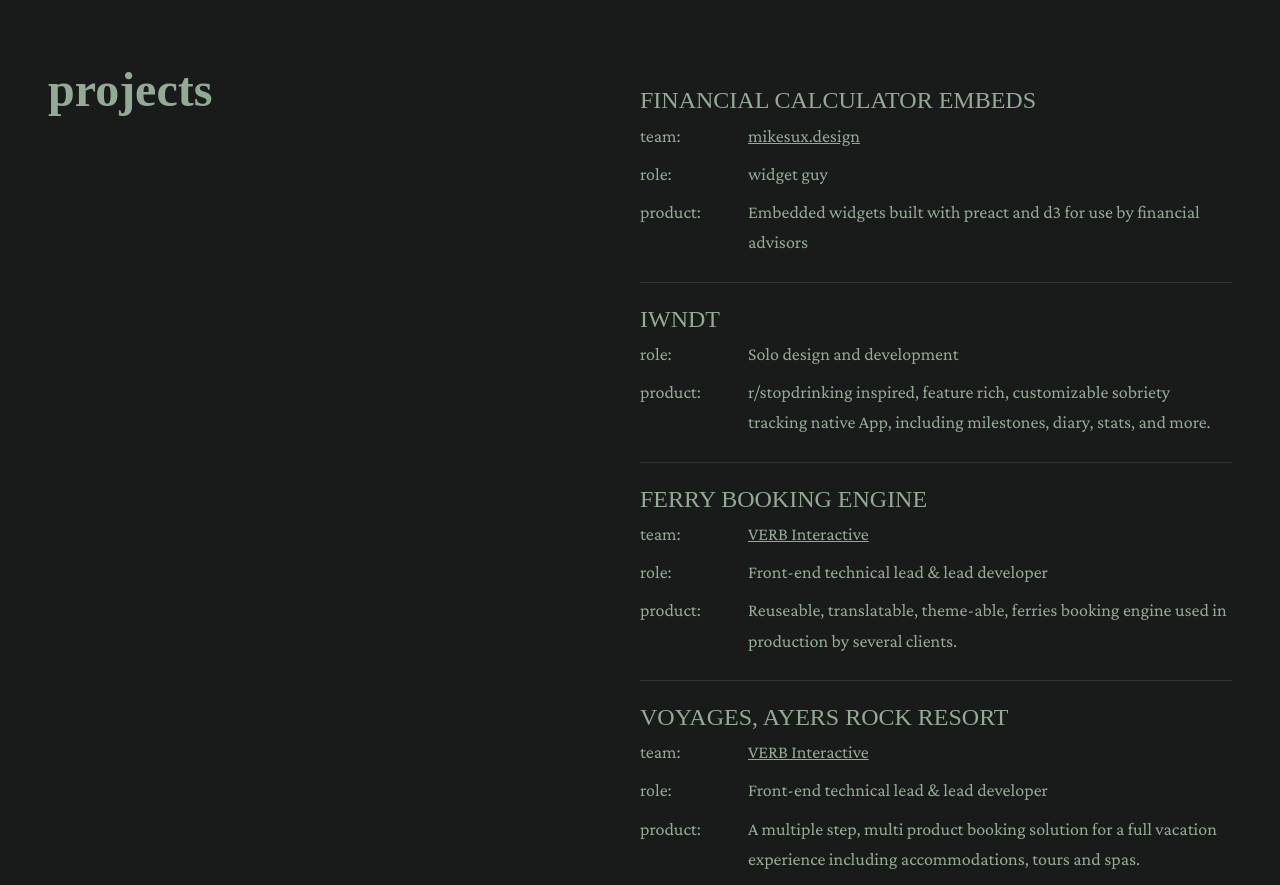
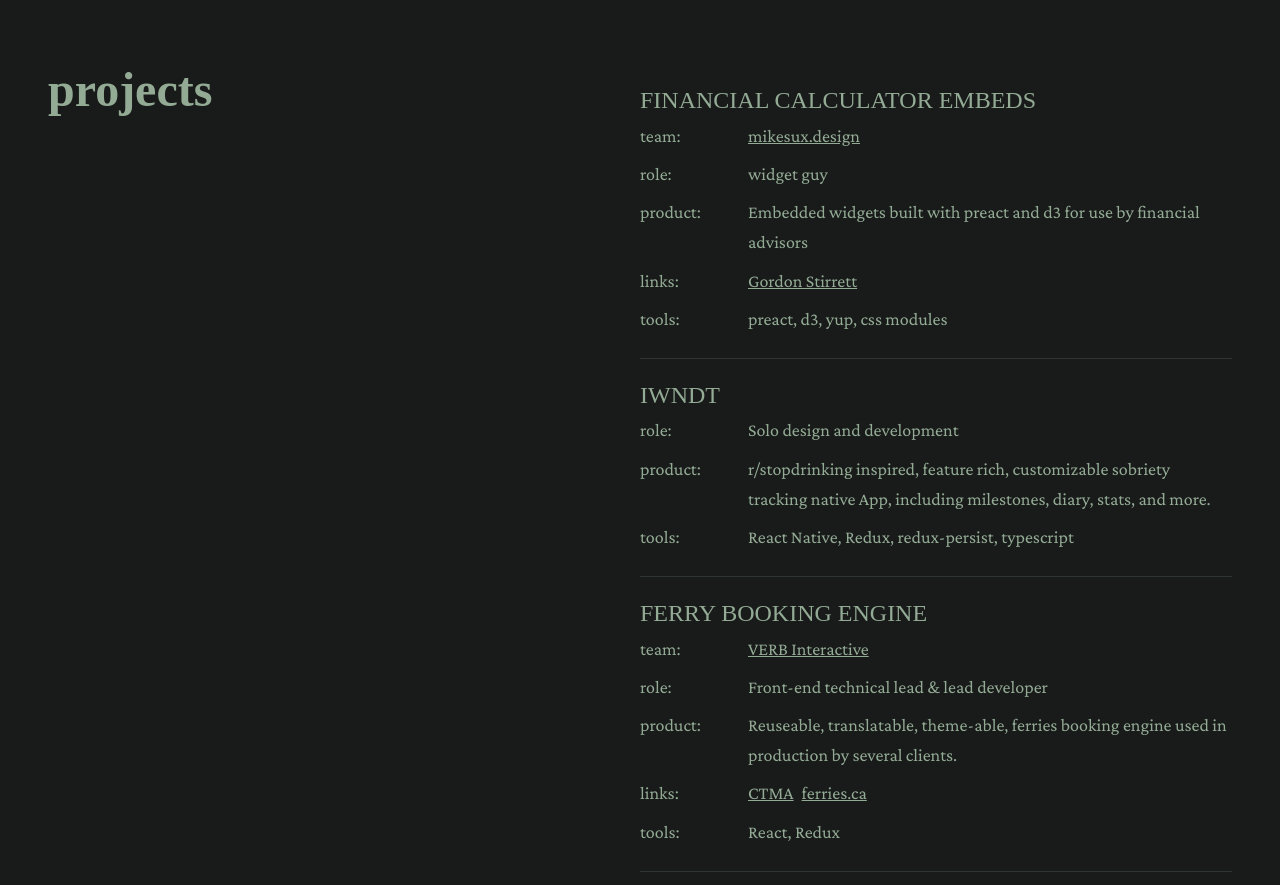
Before and after one commit to thauvette/thauvette.dev, a Gatsby site: page / in a window 1280 px wide. Shown: the part 1800-2685 px from the top of the page. Built offline with nearby package versions, Linux system fonts and the light colour scheme; Gatsby itself is replaced by a stand-in of ours; a web font is replaced by a local one.

Commit message:
added tools and links to project list

```diff
--- a/src/components/projectList/projectList.js
+++ b/src/components/projectList/projectList.js
@@ -4,14 +4,13 @@ import * as sharedStyles from '../../styles/shared/sectionLists.module.scss'
 
 // const tags = ['solo', 'react', 'react native']
 // todo: update team to take array
-// todo: add links
 const projects = [
   {
     title: 'Financial Calculator Embeds',
     description:
       'Embedded widgets built with preact and d3 for use by financial advisors',
     role: 'widget guy',
-    tools: ['preact', 'd3', 'yup'],
+    tools: ['preact', 'd3', 'yup', 'css modules'],
     tags: ['react', 'preact', 'widget'],
     team: (
       <>
@@ -24,14 +23,19 @@ const projects = [
         </a>
       </>
     ),
-    links: ['https://www.gordonstirrett.com/calculators/investment-calculator'],
+    links: [
+      {
+        title: 'Gordon Stirrett',
+        url: 'https://www.gordonstirrett.com/calculators/investment-calculator',
+      },
+    ],
   },
   {
     title: 'IWNDT',
     description:
       'r/stopdrinking inspired, feature rich, customizable sobriety tracking native App, including milestones, diary, stats, and more.',
     role: 'Solo design and development',
-    tools: ['React Native', 'Redux', 'redux-persist'],
+    tools: ['React Native', 'Redux', 'redux-persist', 'typescript'],
     tags: ['solo', 'react native'],
   },
   {
@@ -71,7 +75,12 @@ const projects = [
     role: 'Front-end technical lead & lead developer',
     tools: ['React', 'Redux'],
     tags: ['VERB', 'react'],
-    links: ['https://www.ayersrockresort.com.au/book'],
+    links: [
+      {
+        title: 'Ayers Rock Resort',
+        url: 'https://www.ayersrockresort.com.au/book',
+      },
+    ],
   },
 ]
 
@@ -97,6 +106,29 @@ const ProjectList = () => (
             <p className={sharedStyles.ItemDetailsLabel}>product:</p>
             <p>{project.description}</p>
           </div>
+          {project.links && (
+            <div className={sharedStyles.ItemDetailsContainer}>
+              <p className={sharedStyles.ItemDetailsLabel}>links:</p>
+
+              {project.links.map(link => (
+                <a
+                  className={sharedStyles.ItemDetailsLink}
+                  key={link.url}
+                  href={link.url}
+                  target="_blank"
+                  rel="noreferrer noopener"
+                >
+                  {link.title}
+                </a>
+              ))}
+            </div>
+          )}
+          {project.tools && (
+            <div className={sharedStyles.ItemDetailsContainer}>
+              <p className={sharedStyles.ItemDetailsLabel}>tools:</p>
+              <p>{project.tools.join(', ')}</p>
+            </div>
+          )}
         </div>
       </div>
     ))}
--- a/src/styles/shared/sectionLists.module.scss
+++ b/src/styles/shared/sectionLists.module.scss
@@ -18,5 +18,8 @@
       margin-right: 8px;
       min-width: 100px;
     }
+    .ItemDetailsLink {
+      margin-right: 8px;
+    }
   }
 }
```
